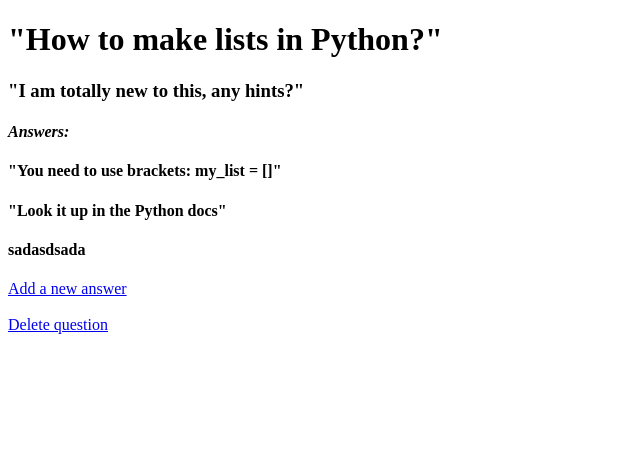
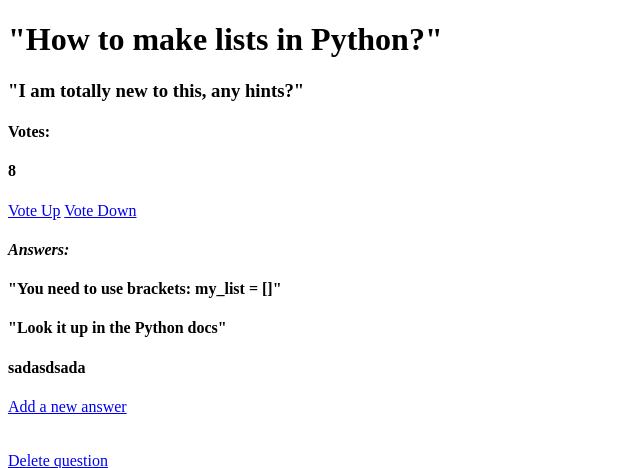
Before and after one commit to beny33333/Askmate222, a Flask app: page /question/1 in a window 1280 px wide. Shown: the top 468 px of the page, without its empty margins (0-640 px from the left). Run offline with Flask 2, Linux system fonts and the light colour scheme; some libraries are stand-ins or nearby versions.

Commit message:
added vote_up/vote_down function for questions

```diff
--- a/data_handler.py
+++ b/data_handler.py
@@ -94,4 +94,17 @@
     return questions
 
 
-print(delete_question(1))
+def votes(question_id, plus_or_minus):
+    questions = get_all_questions()
+    for question in questions:
+        if int(question['id']) == int(question_id):
+            if plus_or_minus == "+1":
+                zmienna = int(question['vote_number'])
+                zmienna += 1
+                question['vote_number'] = str(zmienna)
+            else:
+                zmienna = int(question['vote_number'])
+                zmienna -= 1
+                question['vote_number'] = str(zmienna)
+    print(questions)
+    return questions
--- a/sample_data/question.csv
+++ b/sample_data/question.csv
@@ -1,7 +1,5 @@
 id;submission_time;view_number;vote_number;title;message;image;active
-1;1493368154;29;7;"How to make lists in Python?";"I am totally new to this, any hints?";;
+1;1493368154;29;8;"How to make lists in Python?";"I am totally new to this, any hints?";;
 2;1493068124;15;9;"Wordpress loading multiple jQuery Versions";"I developed a plugin that uses the jquery booklet plugin (http://builtbywill.com/booklet/#/) this plugin binds a function to $ so I cann call $('.myBook').booklet(). I could easy managing the loading order with wp_enqueue_script so first I load jquery then I load booklet so everything is fine. BUT in my theme i also using jquery via webpack so the loading order is now following: jquery booklet app.js (bundled file with webpack, including jquery)";"images/image1.png;
 3;1493015432;1364;57;"Drawing canvas with an image picked with Cordova Camera Plugin";"I'm getting an image from device and drawing a canvas with filters using Pixi JS. It works all well using computer to get an image. But when I'm on IOS, it throws errors such as cross origin issue, or that I'm trying to use an unknown format. This is the code I'm using to draw the image (that works on web/desktop but not cordova built ios app)";;
-4;;;;sadsad;asdsad;;
-5;;;;Abc;asdasdasd;;frozen
-6;;;;jsahdjad;jhasjdhsajdsad;;frozen
+4;;;1;Jestesmy miszczami;jak wyzej;;
--- a/server.py
+++ b/server.py
@@ -14,7 +14,6 @@
         if question['active'] != "frozen":
             questions.append(question)
     headers = data_handler.QUESTION_HEADER
-    print(questions)
     return render_template('list.html', questions=questions, headers=headers)
 
 
@@ -27,6 +26,7 @@
 def add_question():
     question = dict(request.form)
     question['id'] = data_handler.get_next_id()
+    question['vote_number'] = "0"
     data_handler.save_user_story(question, "a")
     print(question)
     return redirect(url_for('route_list'))
@@ -62,6 +62,21 @@
     return redirect(url_for('route_list'))
 
 
+@app.route('/question/<int:user>/vote_up')
+def vote_up(user):
+    print(user)
+    questions = data_handler.votes(user, "+1")
+    data_handler.save_user_story(questions, "w")
+    return redirect(url_for('route_list'))
+
+
+@app.route('/question/<int:user>/vote_down')
+def vote_down(user):
+    questions = data_handler.votes(user, "-1")
+    data_handler.save_user_story(questions, "w")
+    return redirect(url_for('route_list'))
+
+
 if __name__ == "__main__":
     app.run(
         host='127.0.0.1',
--- a/templates/one_question.html
+++ b/templates/one_question.html
@@ -10,6 +10,10 @@
 <body>
     <h1>{{ question[0]['title'] }}</h1>
     <h3>{{ question[0]['message'] }}</h3>
+    <h4>Votes:</h4>
+    <h4>{{ question[0]['vote_number'] }}</h4>
+    <a href="{{ url_for('vote_up', user=question_id) }}">Vote Up</a>
+    <a href="{{ url_for('vote_down', user=question_id) }}">Vote Down</a>
     <h4><i>Answers:</i></h4>
     {% for answer in answers %}
         {% for key in answer.keys() %}
@@ -20,6 +24,6 @@
     {% endfor %}
     <a href="{{ url_for('add_new_answer', user=question_id) }}">Add a new answer</a><br>
     <br>
-    <a href="{{ url_for('delete_question', user=question_id) }}">Delete question</a><br>
+    <br><a href="{{ url_for('delete_question', user=question_id) }}">Delete question</a>
 </body>
 </html>
```
